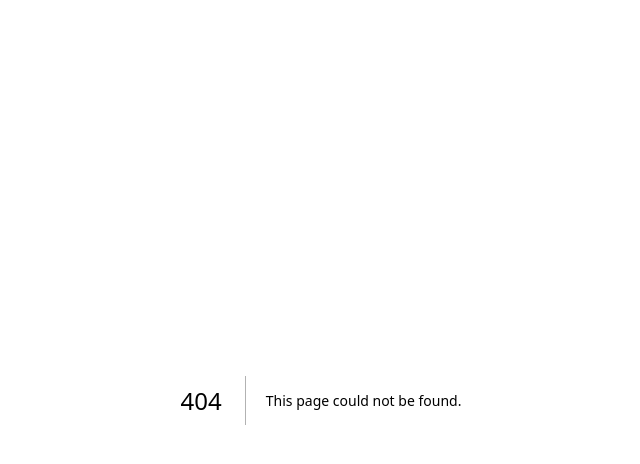
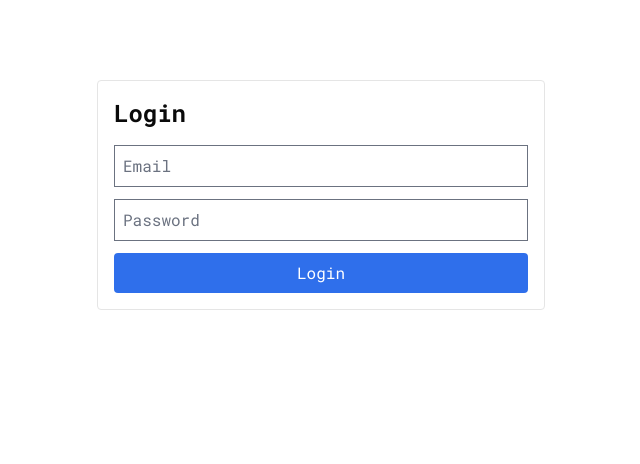
Before and after one commit to spotwatchllc/parking-dash, a Next.js app in the folder nextjs-dashboard/: page /login in a window 1280 px wide. Before the commit this address had no page. Shown: the top 464 px of the page, without its empty margins (319-959 px from the left). Built offline with nearby package versions, Linux system fonts and the light colour scheme; a web font is replaced by a local one.

Commit message:
working on auth page

```diff
--- /dev/null
+++ b/nextjs-dashboard/app/api/auth/[...nextauth]/route.ts
@@ -0,0 +1,35 @@
+import NextAuth from "next-auth"
+import CredentialsProvider from "next-auth/providers/credentials"
+import { PrismaClient } from "@prisma/client"
+import { compare } from "bcryptjs"
+import { redirect } from "next/dist/server/api-utils"
+
+const prisma = new PrismaClient()
+
+export const authOptions = {
+  providers: [
+    CredentialsProvider({
+      name: "Credentials",
+      credentials: {
+        email: { label: "Email", type: "text" },
+        password: { label: "Password", type: "password" }
+      },
+      async authorize(credentials) {
+        if (!credentials?.email || !credentials?.password) return null
+
+        const user = await prisma.user.findUnique({ where: { email: credentials.email } })
+        if (!user) return null
+
+        const isValid = await compare(credentials.password, user.password)
+        if (!isValid) return null
+
+        return { id: user.id, email: user.email, name: user.email, role: user.role }
+      }
+    })
+  ],
+  session: { strategy: "jwt" },
+  secret: process.env.NEXTAUTH_SECRET,
+}
+
+const handler = NextAuth(authOptions)
+export { handler as GET, handler as POST }
--- /dev/null
+++ b/nextjs-dashboard/app/api/test-env/route.ts
@@ -0,0 +1,3 @@
+export async function GET() {
+  return new Response(process.env.NEXTAUTH_SECRET || "No secret set")
+}
--- a/nextjs-dashboard/app/dashboard/page.tsx
+++ b/nextjs-dashboard/app/dashboard/page.tsx
@@ -1,3 +1,10 @@
-export default function Page() {
-    return <p>Dashboard Page</p>;
-  }
+"use client"
+import { useSession } from "next-auth/react"
+
+export default function Dashboard() {
+  const { data: session } = useSession()
+
+  if (!session) return <p>Loading...</p>
+
+  return <h1>Welcome {session.user.email}, role: {session.user.role}</h1>
+}
--- a/nextjs-dashboard/app/layout.tsx
+++ b/nextjs-dashboard/app/layout.tsx
@@ -1,6 +1,8 @@
+"use client"
+
 import '@/app/ui/global.css';
-
 import { robotoMono } from '@/app/ui/fonts';
+import { SessionProvider } from "next-auth/react";
 
 export default function RootLayout({
   children,
@@ -9,7 +11,11 @@ export default function RootLayout({
 }) {
   return (
     <html lang="en">
-      <body className={`${robotoMono.className} antialiased`}>{children}</body>
+      <body className={`${robotoMono.className} antialiased`}>
+        <SessionProvider>
+          {children}
+        </SessionProvider>
+      </body>
     </html>
   );
 }
--- /dev/null
+++ b/nextjs-dashboard/app/login/page.tsx
@@ -0,0 +1,52 @@
+"use client"
+import { signIn } from "next-auth/react"
+import { useState } from "react"
+
+export default function LoginPage() {
+  const [email, setEmail] = useState("")
+  const [password, setPassword] = useState("")
+  const [error, setError] = useState("")
+
+  async function handleSubmit(e: React.FormEvent) {
+    e.preventDefault()
+    const res = await signIn("credentials", {
+      redirect: false,
+      email,
+      password,
+    })
+
+    if (res?.error) {
+      setError("Invalid email or password")
+    } else {
+      window.location.href = "/"  // redirect on success
+    }
+  }
+
+  return (
+    <main className="max-w-md mx-auto mt-20 p-4 border rounded">
+      <h1 className="text-2xl mb-4 font-bold">Login</h1>
+      <form onSubmit={handleSubmit}>
+        <input
+          type="email"
+          placeholder="Email"
+          className="w-full mb-3 p-2 border"
+          value={email}
+          onChange={e => setEmail(e.target.value)}
+          required
+        />
+        <input
+          type="password"
+          placeholder="Password"
+          className="w-full mb-3 p-2 border"
+          value={password}
+          onChange={e => setPassword(e.target.value)}
+          required
+        />
+        <button type="submit" className="w-full p-2 bg-blue-600 text-white rounded">
+          Login
+        </button>
+      </form>
+      {error && <p className="text-red-600 mt-3">{error}</p>}
+    </main>
+  )
+}
--- a/nextjs-dashboard/app/page.tsx
+++ b/nextjs-dashboard/app/page.tsx
@@ -2,5 +2,6 @@
 import Map from './map_home';
 
 export default function Page() {
+
   return <Map />;
 }
```
